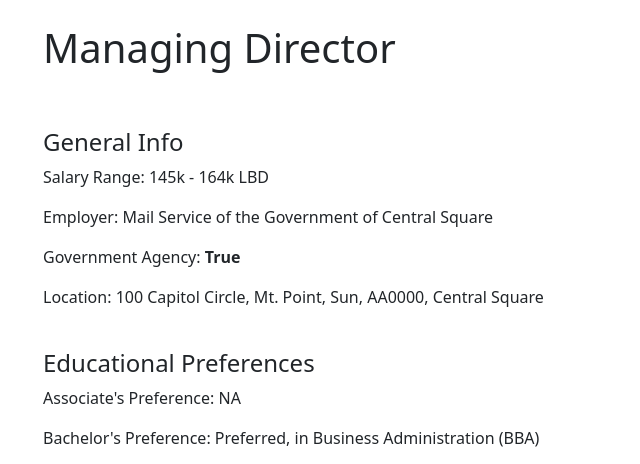
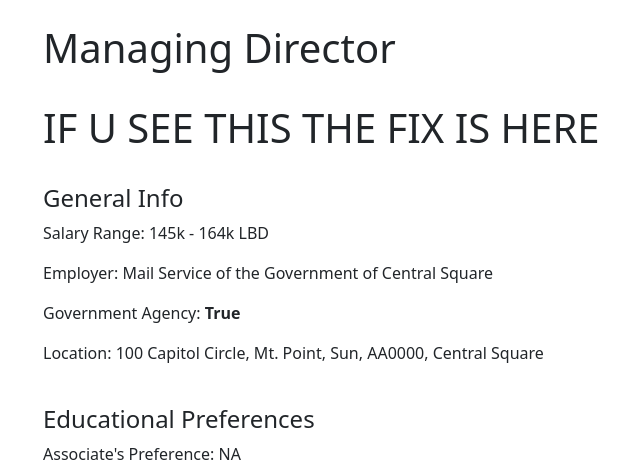
Before and after one commit to coding986532/game, a Django app: page /listing/jobdetail/1 in a window 1280 px wide. Shown: the part 70-534 px from the top of the page, without its empty margins (39-679 px from the left). Run offline with Django 5.2, Linux system fonts and the light colour scheme; data comes from the database, SQL or seed files in the repository; some web fonts are replaced.

Commit message:
Update jobdetail.html

```diff
--- a/payments/templates/jobdetail.html
+++ b/payments/templates/jobdetail.html
@@ -6,7 +6,7 @@
 <h1>{{ job.Title }}</h1>
 
 <br>
-
+  <h1>IF U SEE THIS THE FIX IS HERE</h1>
 
 <br>
 <h4>General Info</h4>
```
